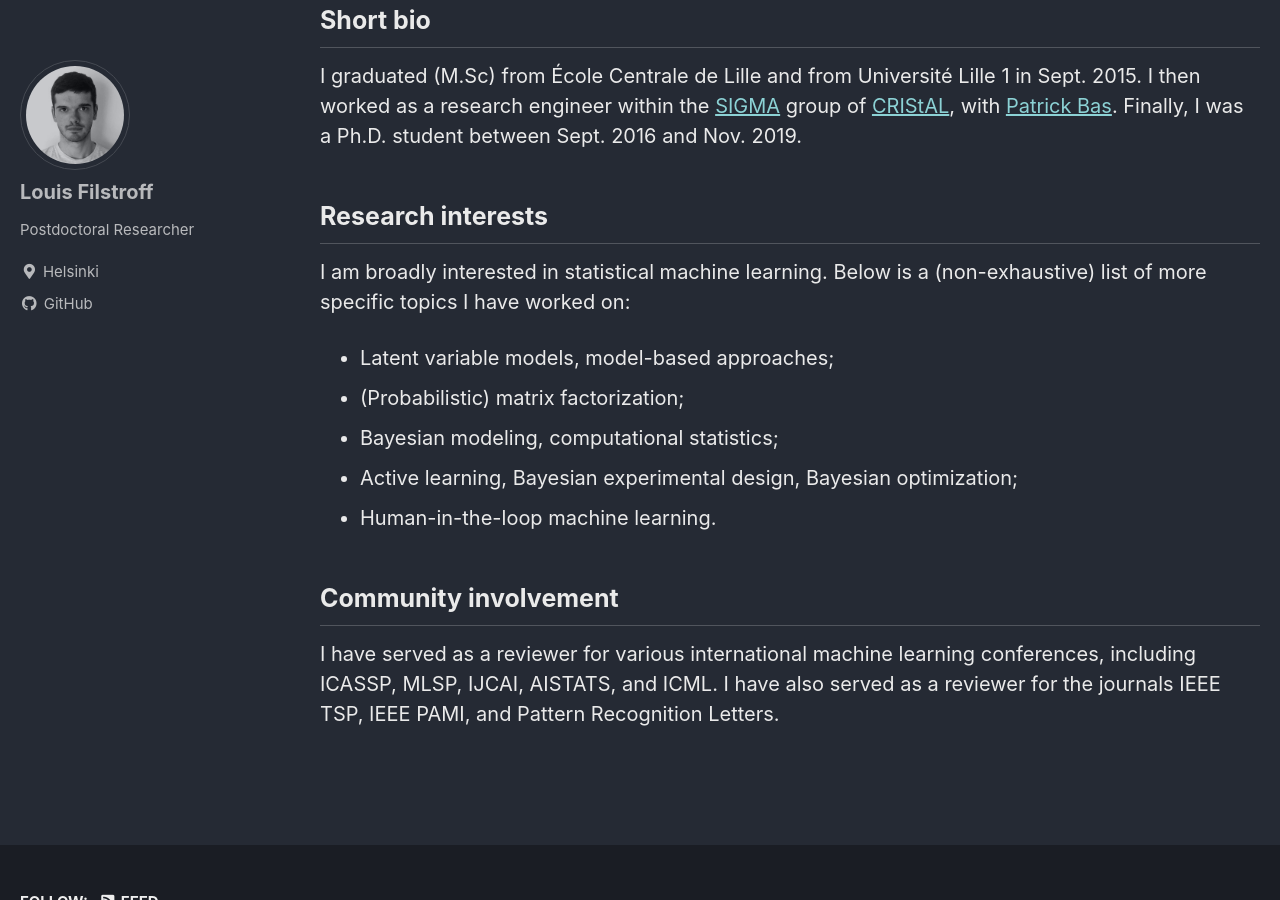
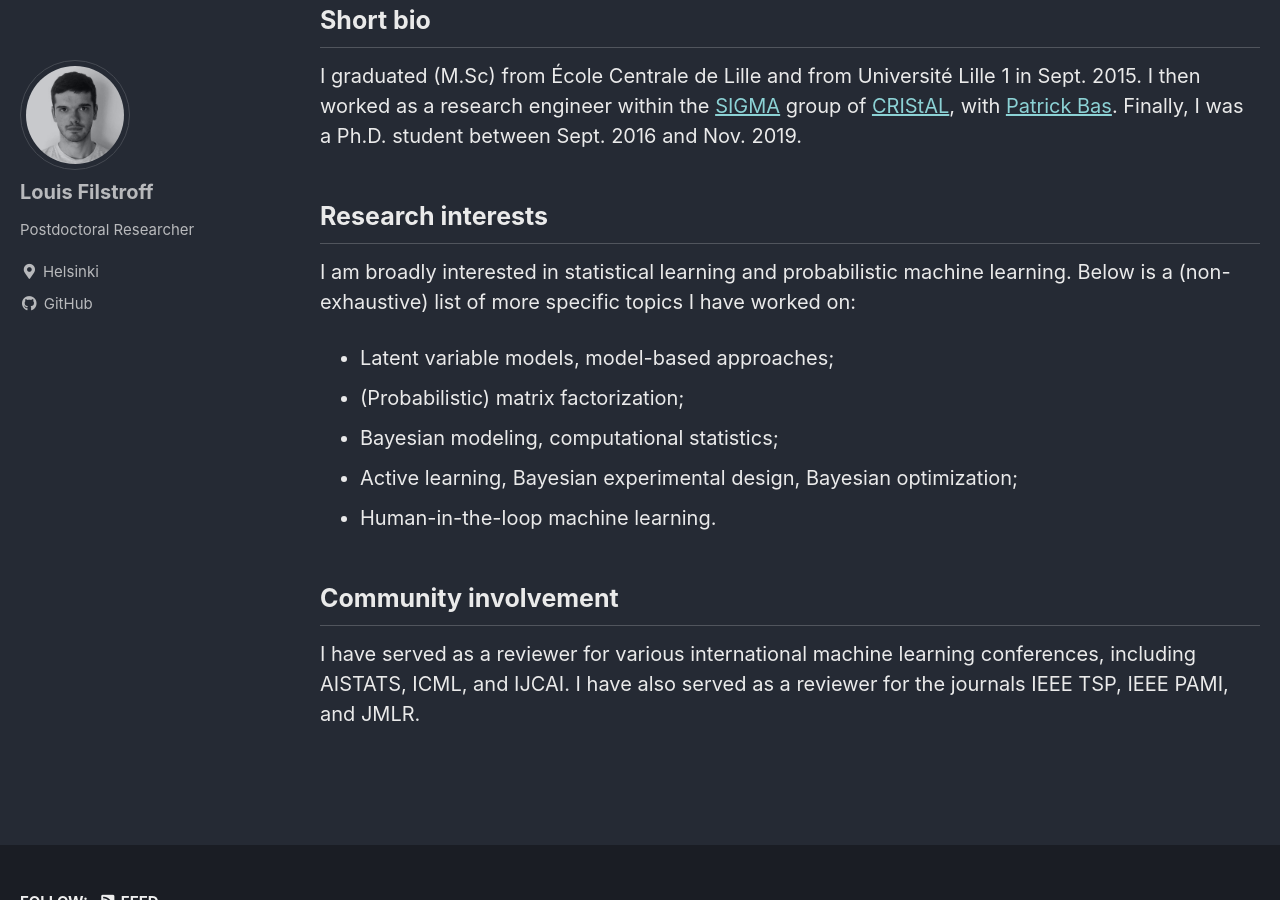
Before and after one commit to lfilstro/lfilstro.github.io, a Jekyll site: the page built from _pages/home.md, in a window 1280 px wide and 900 px high, scrolled down 484 px. Built offline with Jekyll 4.4.1, drawn with Linux system fonts in a browser that asks for light colours; cached includes are drawn as plain includes.

Commit message:
update March 2022

```diff
--- a/_pages/home.md
+++ b/_pages/home.md
@@ -18,7 +18,7 @@ I graduated (M.Sc) from École Centrale de Lille and from Université Lille 1 in
 
 ## Research interests
 
-I am broadly interested in statistical machine learning. Below is a (non-exhaustive) list of more specific topics I have worked on:
+I am broadly interested in statistical learning and probabilistic machine learning. Below is a (non-exhaustive) list of more specific topics I have worked on:
 * Latent variable models, model-based approaches;
 * (Probabilistic) matrix factorization;
 * Bayesian modeling, computational statistics;
@@ -27,4 +27,4 @@ I am broadly interested in statistical machine learning. Below is a (non-exhaust
 
 ## Community involvement
 
-I have served as a reviewer for various international machine learning conferences, including ICASSP, MLSP, IJCAI, AISTATS, and ICML. I have also served as a reviewer for the journals IEEE TSP, IEEE PAMI, and Pattern Recognition Letters.
+I have served as a reviewer for various international machine learning conferences, including AISTATS, ICML, and IJCAI. I have also served as a reviewer for the journals IEEE TSP, IEEE PAMI, and JMLR.
```
